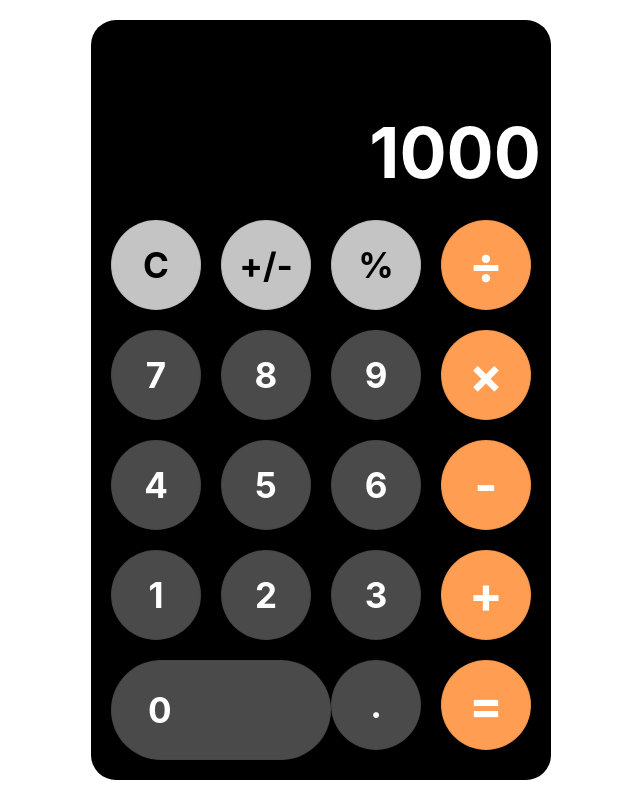
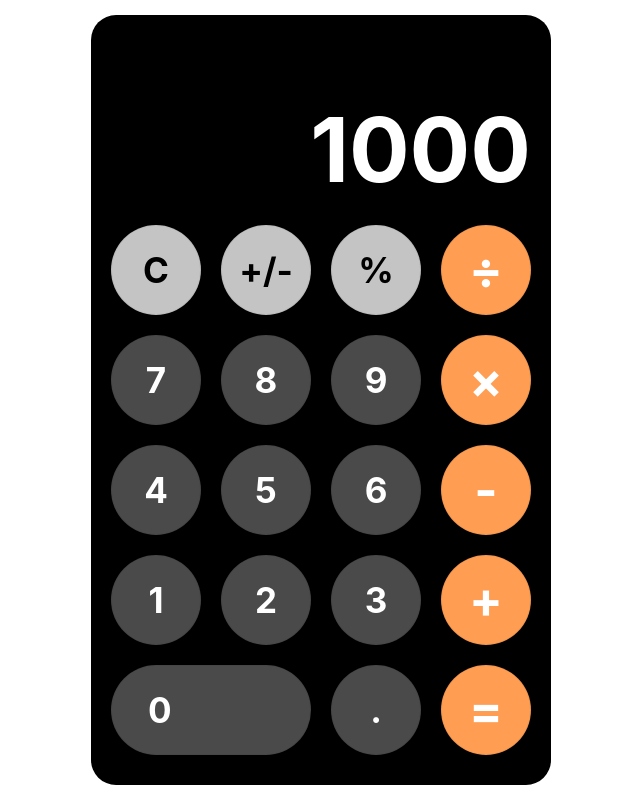
Before and after one commit to worachanon226/calculator-ts, a React (Create React App) app: page / in a window 1280 px wide. Shown: the whole page, without its empty margins (319-959 px from the left). Built offline with nearby package versions, Linux system fonts and the light colour scheme.

Commit message:
Update Display & Numpad

```diff
--- /dev/null
+++ b/src/components/Display.css
@@ -0,0 +1,3 @@
+.display {
+  margin: 60px 10px 0px 0px;
+}
--- a/src/components/Display.tsx
+++ b/src/components/Display.tsx
@@ -1,4 +1,5 @@
 import styled, { css } from "styled-components";
+import "./Display.css";
 
 interface DisplayProps {
   children?: any;
@@ -11,16 +12,16 @@ export const DisplayStyle = styled.div<DisplayProps>`
   color: white;
   font-family: inherit;
   font-weight: bold;
-  font-size: 70px;
+  font-size: 90px;
 
-  margin: auto;
   text-align: right;
+  margin-bottom: 20px;
 `;
 
 const Display = () => {
   return (
     <DisplayStyle>
-      <p>1000</p>
+      <p className="display">1000</p>
     </DisplayStyle>
   );
 };
--- a/src/components/Numpad.tsx
+++ b/src/components/Numpad.tsx
@@ -74,8 +74,8 @@ export const ButtonStyle = styled.button<ButtonProps>`
     isExpand &&
     css`
       grid-column-end: span 2;
-      width: 220px;
-      height: 100px;
+      width: 200px;
+      height: 90px;
       border-radius: 50px;
       text-align: left;
       padding-left: 36px;
```
